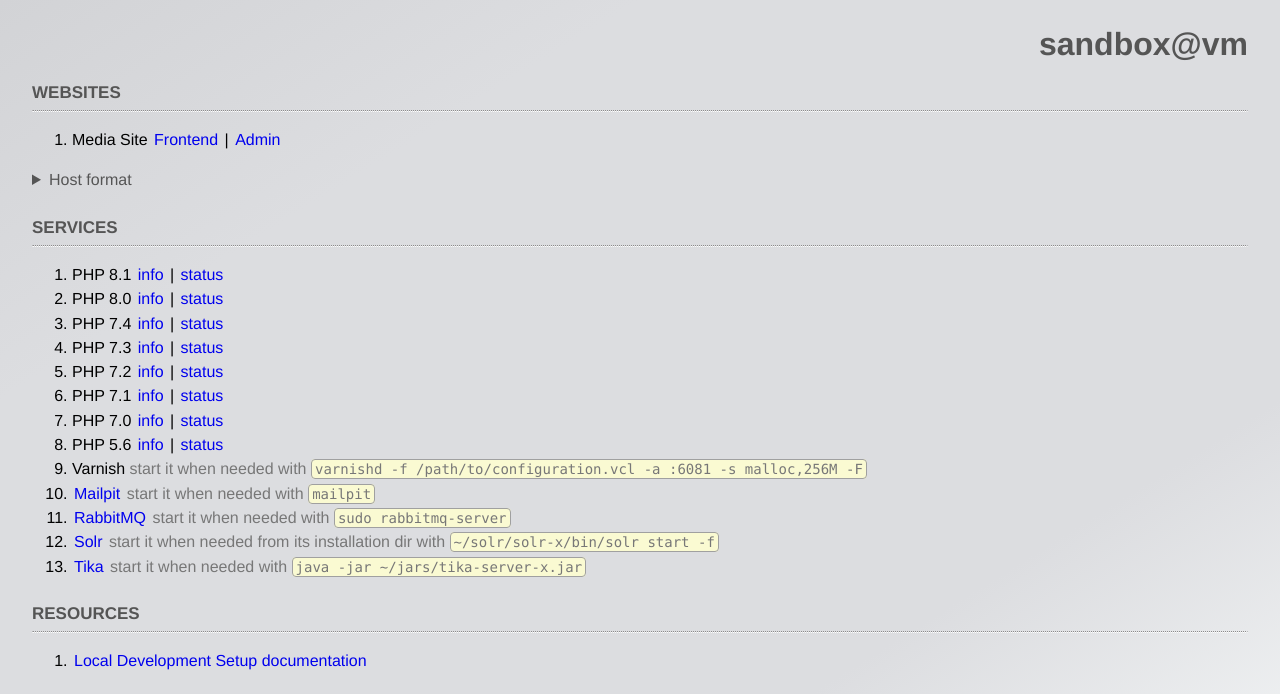
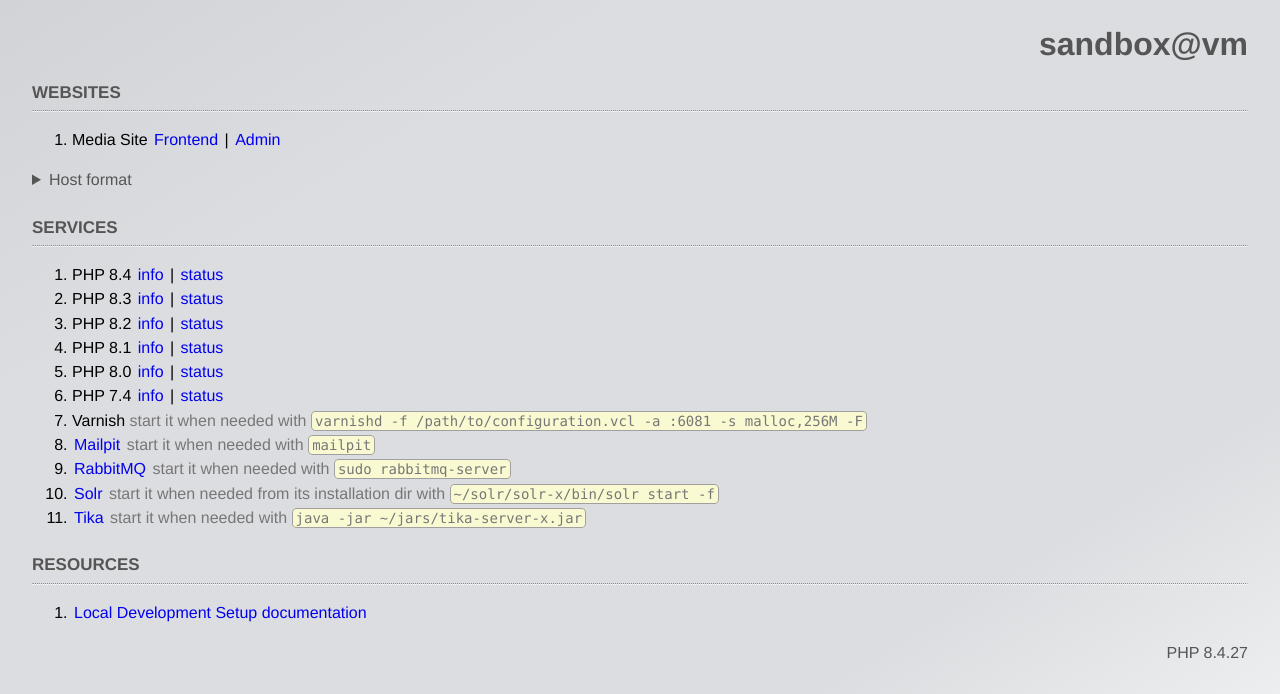
Before and after one commit to netgen/local-development-setup, a PHP site: page /solr/ in a window 1280 px wide. Shown: the top 694 px of the page. Run offline with PHP 8.4, Linux system fonts and the light colour scheme.

Commit message:
P7A-174: update PHP services section

```diff
--- a/websites/home/index.php
+++ b/websites/home/index.php
@@ -65,14 +65,12 @@
     <h2>services</h2>
     <hr>
     <ol>
+        <li>PHP 8.4 <a href="https://phpinfo.php84">info</a> | <a href="https://home.php84/status?full&html">status</a></li>
+        <li>PHP 8.3 <a href="https://phpinfo.php83">info</a> | <a href="https://home.php83/status?full&html">status</a></li>
+        <li>PHP 8.2 <a href="https://phpinfo.php82">info</a> | <a href="https://home.php82/status?full&html">status</a></li>
         <li>PHP 8.1 <a href="https://phpinfo.php81">info</a> | <a href="https://home.php81/status?full&html">status</a></li>
         <li>PHP 8.0 <a href="https://phpinfo.php80">info</a> | <a href="https://home.php80/status?full&html">status</a></li>
         <li>PHP 7.4 <a href="https://phpinfo.php74">info</a> | <a href="https://home.php74/status?full&html">status</a></li>
-        <li>PHP 7.3 <a href="https://phpinfo.php73">info</a> | <a href="https://home.php73/status?full&html">status</a></li>
-        <li>PHP 7.2 <a href="https://phpinfo.php72">info</a> | <a href="https://home.php72/status?full&html">status</a></li>
-        <li>PHP 7.1 <a href="https://phpinfo.php71">info</a> | <a href="https://home.php71/status?full&html">status</a></li>
-        <li>PHP 7.0 <a href="https://phpinfo.php71">info</a> | <a href="https://home.php70/status?full&html">status</a></li>
-        <li>PHP 5.6 <a href="https://phpinfo.php56">info</a> | <a href="https://home.php56/status?full&html">status</a></li>
         <li>Varnish <span class="hint">start it when needed with <code>varnishd -f /path/to/configuration.vcl -a :6081 -s malloc,256M -F</code></span></li>
         <li><a href="http://0.0.0.0:8025">Mailpit</a> <span class="hint">start it when needed with <code>mailpit</code></span></li>
         <li><a href="http://localhost:15672">RabbitMQ</a> <span class="hint">start it when needed with <code>sudo rabbitmq-server</code></span></li>
```
